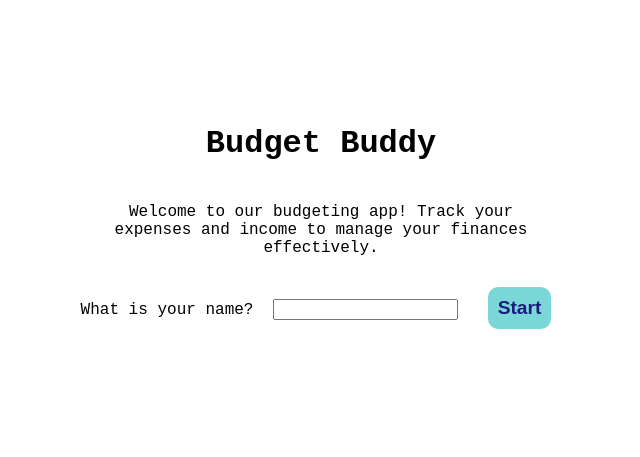
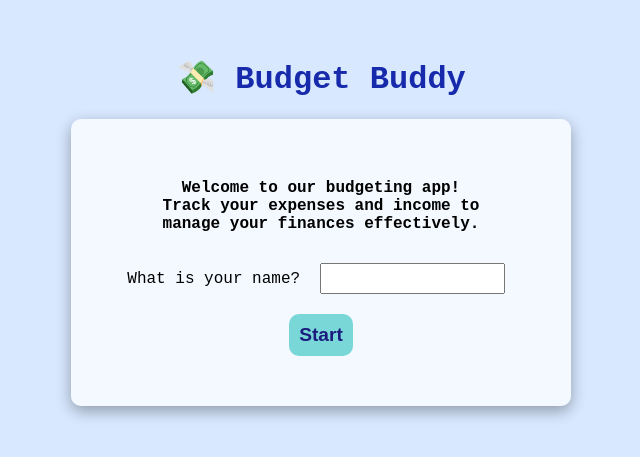
Before and after one commit to mehtapparkinson/CFG-Assignments, a plain HTML site: page index.html in a window 1280 px wide. Shown: the part 179-636 px from the top of the page, without its empty margins (319-959 px from the left). Drawn offline with Linux system fonts and the light colour scheme.

Commit message:
css styling for h1 and containers

```diff
--- a/index.html
+++ b/index.html
@@ -8,10 +8,10 @@
   </head>
   <body>
     <div class="container">
-      <h1>Budget Buddy</h1>
+      <h1>💸 Budget Buddy</h1>
       <div class="intro-container">
         <p class="intro-elements">
-          Welcome to our budgeting app! Track your expenses and income to manage
+          Welcome to our budgeting app! <br> Track your expenses and income to manage
           your finances effectively.
         </p>
         <label for="name">What is your name?</label>
--- a/style.css
+++ b/style.css
@@ -2,7 +2,17 @@ body{
     margin: 0;
     padding: 0;
     font-family: 'Courier New', Courier, monospace;
+    background-color: #d8e8ff;
 }
+
+h1 {
+    color: rgb(22, 42, 171);
+    font-weight: bolder;
+
+}
+ p{
+    font-weight: 700;
+ }
 
 .container {
     display: flex;
@@ -13,6 +23,16 @@ body{
     min-height: 100vh;
     max-width: 500px;
     margin: auto;
+
+}
+
+.app-container, .intro-container {
+
+    padding: 40px;
+    border-radius: 10px;
+    background-color: #ffffffba;
+    box-shadow: rgba(0, 0, 0, 0.332) 0px 5px 15px;
+
 }
 
 .intro-elements, .summary-items {
@@ -27,6 +47,7 @@ body{
 
 input, select {
     margin: 10px;
+    min-height: 25px ;
 }
 
 .buttons{
@@ -54,7 +75,6 @@ input, select {
 .transactions {
     margin-top: 20px;
     padding: 10px;
-    border: 1px solid #9898d9;
     width: 300px;
 }
 
```
